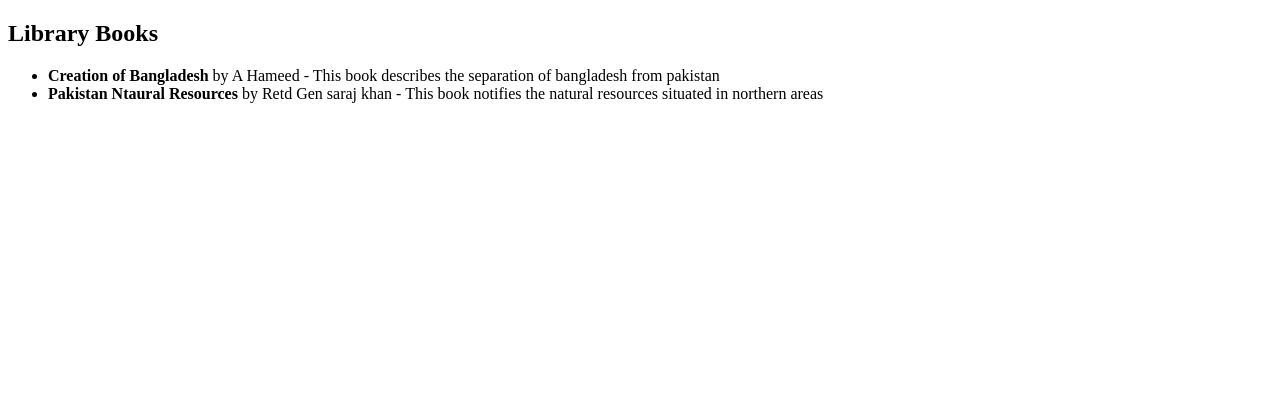
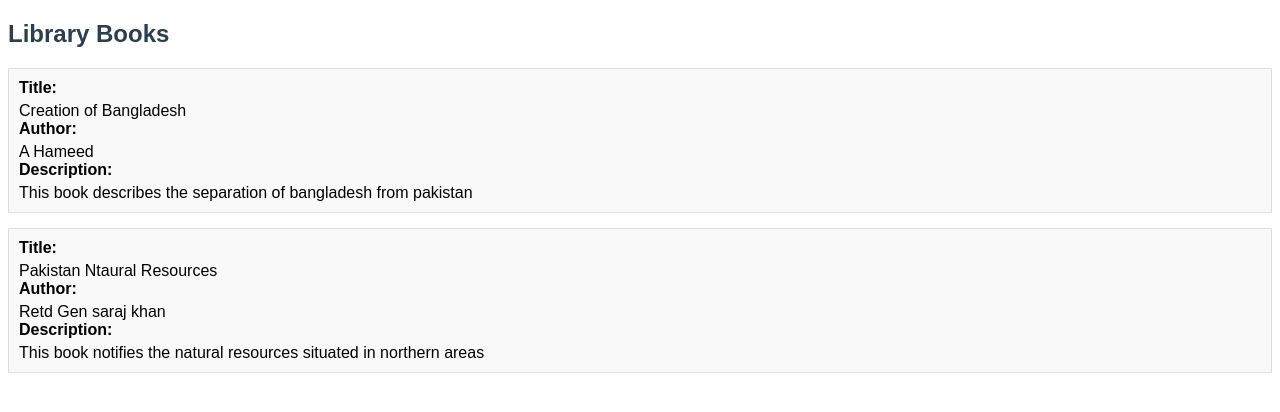
Before and after one commit to Ashfaq3442/library-management, a Django app: page /books/ in a window 1280 px wide. Shown: the top 412 px of the page. Run offline with Django 5.2, Linux system fonts and the light colour scheme; data comes from the database, SQL or seed files in the repository; both versions use the stored data as it was after the commit.

Commit message:
using CSS for style our template

```diff
--- a/books/templates/books/book_list.html
+++ b/books/templates/books/book_list.html
@@ -2,12 +2,38 @@
 <html>
 <head>
     <title>Book List</title>
+    <style>
+        body {
+            font-family: Arial, sans-serif;
+        }
+        h2 {
+            color: #2c3e50;
+        }
+        ul {
+            list-style-type: none;
+            padding: 0;
+        }
+        li {
+            margin-bottom: 15px;
+            padding: 10px;
+            background-color: #f9f9f9;
+            border: 1px solid #ddd;
+        }
+        li strong {
+            display: block;
+            margin-bottom: 5px;
+        }
+    </style>
 </head>
 <body>
     <h2>Library Books</h2>
     <ul>
         {% for book in books %}
-            <li><strong>{{ book.title }}</strong> by {{ book.author }} - {{ book.description }}</li>
+            <li>
+                <strong>Title:</strong> {{ book.title }}
+                <strong>Author:</strong> {{ book.author }}
+                <strong>Description:</strong> {{ book.description }}
+            </li>
         {% endfor %}
     </ul>
 </body>
```
Also changed, not shown: db.sqlite3.
